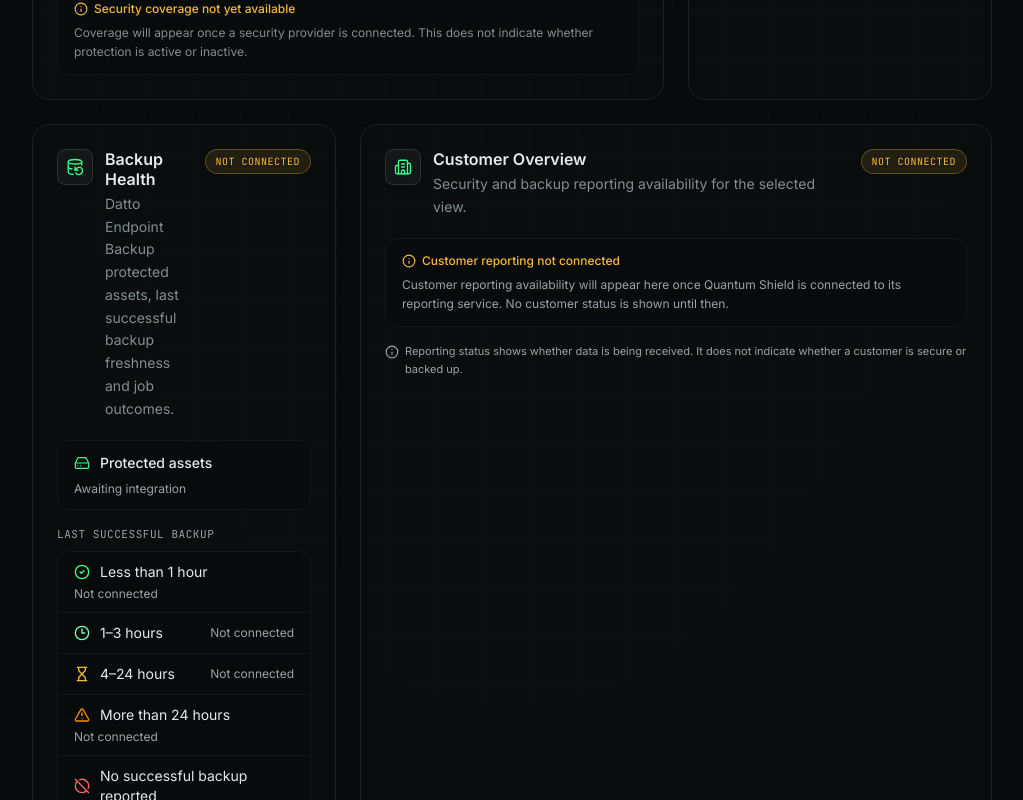
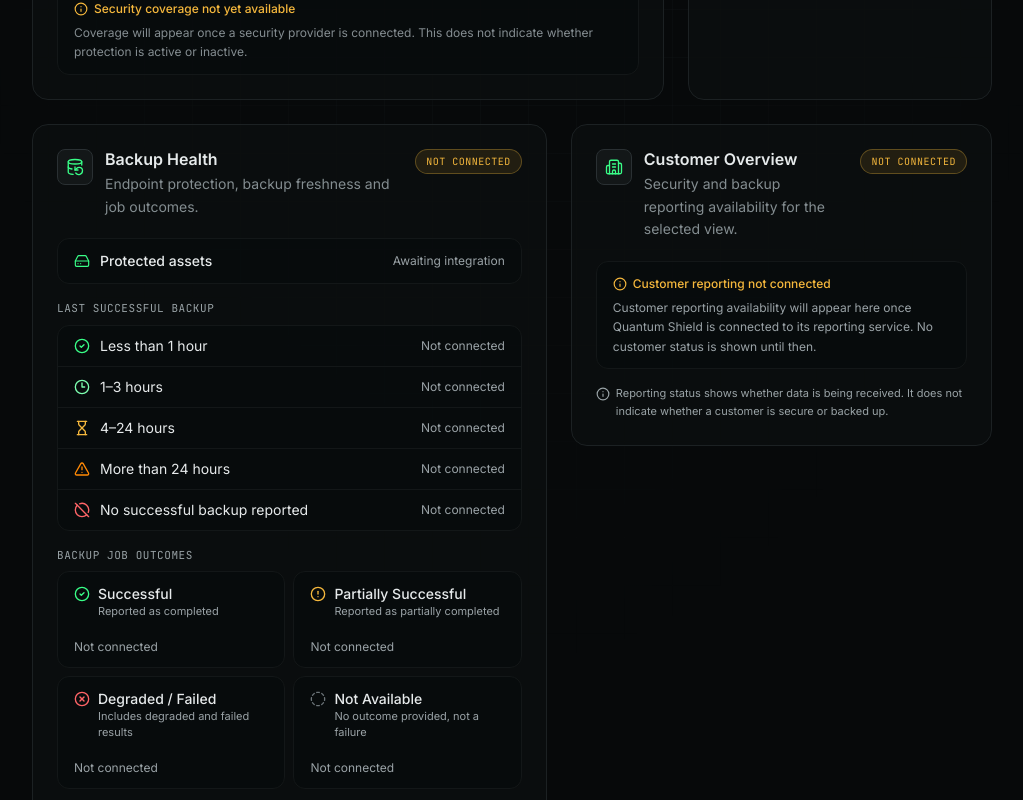
Before and after one commit to jmdev2026/Quantum-Portal, a Next.js app: page / in a window 1280 px wide. Shown: the part 1120-1920 px from the top of the page, without its empty margins (256-1279 px from the left). Built offline with nearby package versions, Linux system fonts and the light colour scheme.

Commit message:
update from claude
Co-authored-by: Claude Code <agent+11197102@bolt.new>

```diff
--- a/src/components/dashboard/backup-health-panel.tsx
+++ b/src/components/dashboard/backup-health-panel.tsx
@@ -89,7 +89,7 @@ export function BackupHealthView({
       id="backup-health"
       icon={DatabaseBackup}
       title="Backup Health"
-      description="Datto Endpoint Backup protected assets, last successful backup freshness and job outcomes."
+      description="Endpoint protection, backup freshness and job outcomes."
       status={status}
     >
       <p role="status" className="sr-only">
--- a/src/components/dashboard/backup-job-outcomes.tsx
+++ b/src/components/dashboard/backup-job-outcomes.tsx
@@ -46,7 +46,7 @@ export function BackupJobOutcomes({ outcomes, fallback, stale, simulated }: Prop
             <li
               key={key}
               data-outcome={key}
-              className="flex min-w-0 flex-col gap-2 rounded-xl border border-ink-800 bg-ink-950/40 px-3 py-3"
+              className="flex min-w-0 flex-col justify-between gap-3 rounded-xl border border-ink-800 bg-ink-950/40 px-4 py-3"
             >
               <span className="flex min-w-0 items-start gap-2 text-sm font-medium text-ink-100">
                 <Icon aria-hidden className={`mt-0.5 h-4 w-4 shrink-0 ${tone}`} strokeWidth={2} />
@@ -57,7 +57,7 @@ export function BackupJobOutcomes({ outcomes, fallback, stale, simulated }: Prop
               </span>
               <span data-value className="flex min-h-6 items-end">
                 {count !== null ? (
-                  <span className={`text-xl font-semibold leading-none tabular-nums ${stale ? "text-ink-300" : "text-ink-100"}`}>
+                  <span className={`text-2xl font-semibold leading-none tabular-nums ${stale ? "text-ink-300" : "text-ink-100"}`}>
                     {formatCount(count)}
                   </span>
                 ) : outcomes ? (
--- a/src/components/dashboard/customer-overview-panel.tsx
+++ b/src/components/dashboard/customer-overview-panel.tsx
@@ -61,7 +61,6 @@ export function CustomerOverviewView({
       title="Customer Overview"
       description="Security and backup reporting availability for the selected view."
       status={status}
-      className="lg:col-span-2"
     >
       <p role="status" className="sr-only">
         {state.kind === "error" ? "" : simulated && hasData ? "Simulated customer overview loaded" : announcement[state.kind]}
--- a/src/components/dashboard/dashboard-panels.tsx
+++ b/src/components/dashboard/dashboard-panels.tsx
@@ -11,9 +11,14 @@ export function DashboardPanels() {
 
       <IssuesBySeverityPanel />
 
-      <BackupHealthPanel />
+      <div
+        data-row="backup-overview"
+        className="grid grid-cols-1 items-start gap-6 lg:col-span-3 xl:grid-cols-[minmax(0,11fr)_minmax(0,9fr)]"
+      >
+        <BackupHealthPanel />
 
-      <CustomerOverviewPanel />
+        <CustomerOverviewPanel />
+      </div>
 
       <InsightsPanel />
     </div>
```
Also changed, not shown: 10 other files (tests, documents, lock files or other folders).
